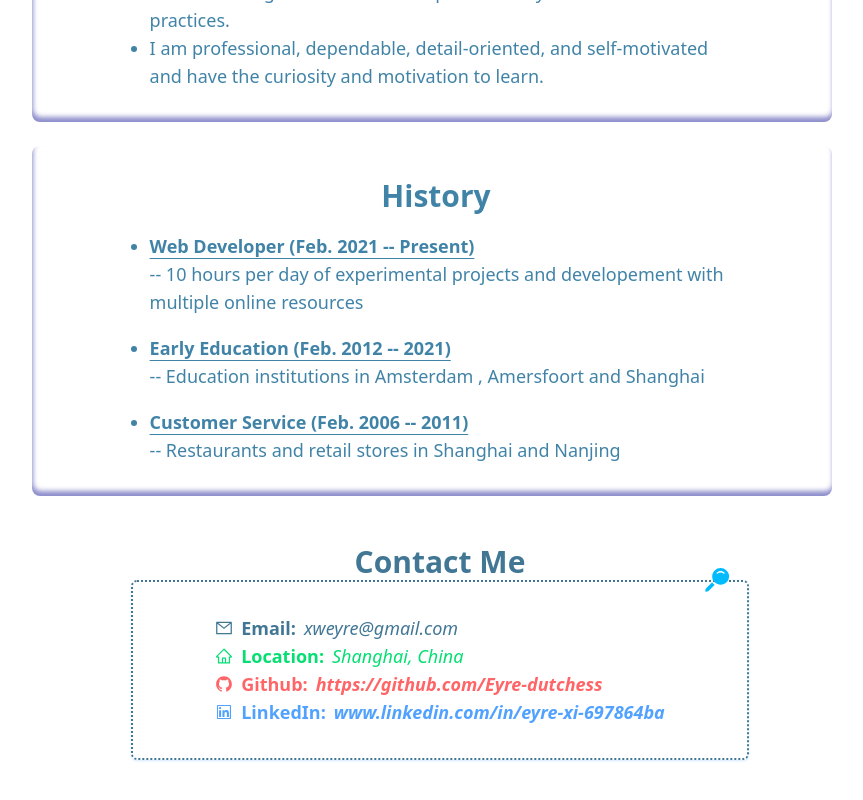
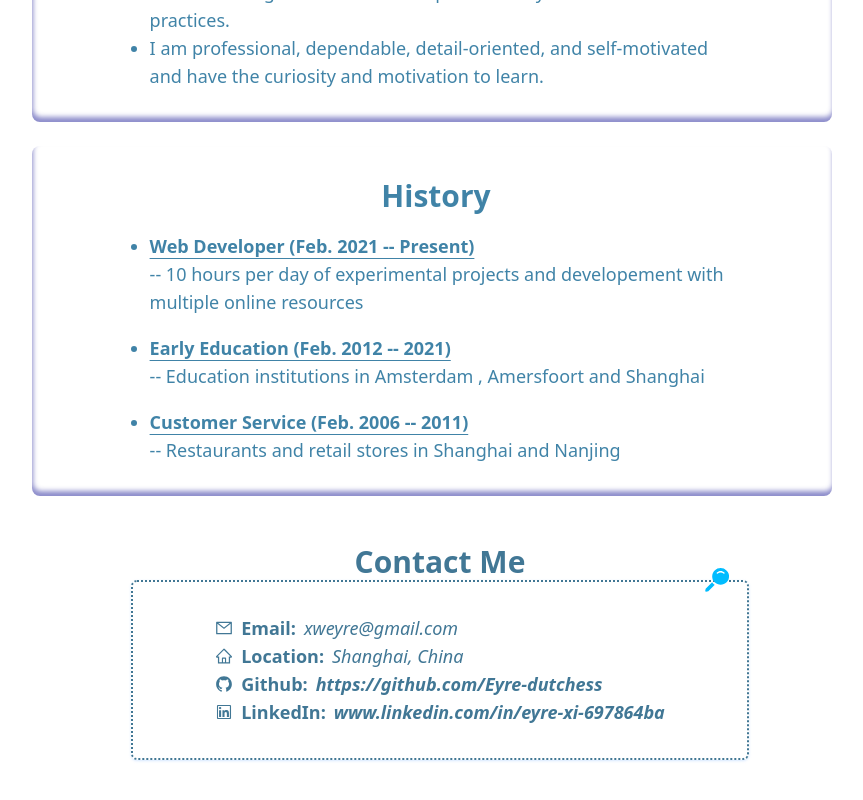
Before and after one commit to Eyre-dutchess/portfolio, a Next.js app: page / in a window 1280 px wide. Shown: the part 3476-4276 px from the top of the page, without its empty margins (112-975 px from the left). Built offline with nearby package versions, Linux system fonts and the light colour scheme.

Commit message:
Update Footer.tsx

```diff
--- a/app/component/Footer.tsx
+++ b/app/component/Footer.tsx
@@ -12,7 +12,7 @@ export const Footer = () => {
     const router = useRouter()
 
   return(
-    <div className={`md:p-4  w-4/5 transition relative z-50 hover:bg-red-800
+    <div className={`md:p-4  w-4/5 transition relative z-50
         ${isMainPage?"w-full text-sky-900/75 hover:text-sky-900 lg:pr-[12em]":"text-white/75 hover:text-white"}
         ${pathName==="entertain"?"w-4/5 lg:flex items-center justify-center lg:pr-[3em]":""}
         ${pathName==="lifestyle"?"lg:flex items-center justify-center lg:pl-[3em]":""}
@@ -26,18 +26,18 @@ export const Footer = () => {
                   <AiOutlineMail />
                   Email: <span className='italic  font-light'>xweyre@gmail.com</span>
                 </div>
-                <div onClick={()=>{router.push("https://github.com/Eyre-dutchess")}} className='flex text-green-400 items-center gap-2'>
+                <div  className='flex  items-center gap-2'>
                   <AiOutlineHome />
                   Location: <span className='italic font-light'>Shanghai, China</span>
                 </div>
-                <a href="https://github.com/Eyre-dutchess">
-                  <div className='flex items-center gap-2 text-red-400' >
+                <Link href="https://github.com/Eyre-dutchess">
+                  <div className='flex items-center gap-2 ' >
                     <AiOutlineGithub />
                     Github:  <span className='italic cursor-pointer transition hover:not-italic hover:underline underline-offset-4'>https://github.com/Eyre-dutchess</span>
                   </div>
-                </a>
+                </Link >
                 <Link href="https://www.linkedin.com/in/eyre-xi-697864ba">
-                  <div  className='flex items-center gap-2 text-blue-400'>
+                  <div  className='flex items-center gap-2 '>
                     <AiOutlineLinkedin />
                     LinkedIn:  <span className='italic cursor-pointer transition hover:not-italic hover:underline underline-offset-4'>www.linkedin.com/in/eyre-xi-697864ba</span>
                   </div>
```
